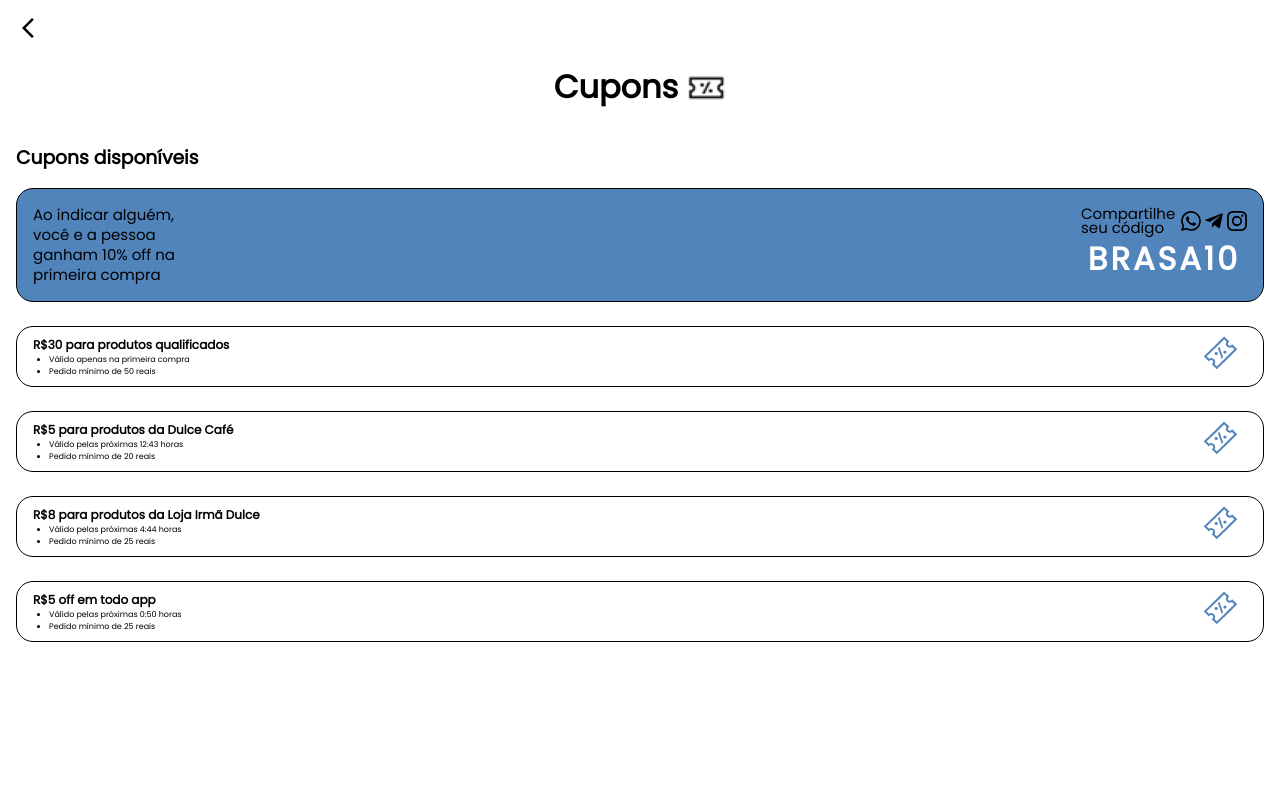
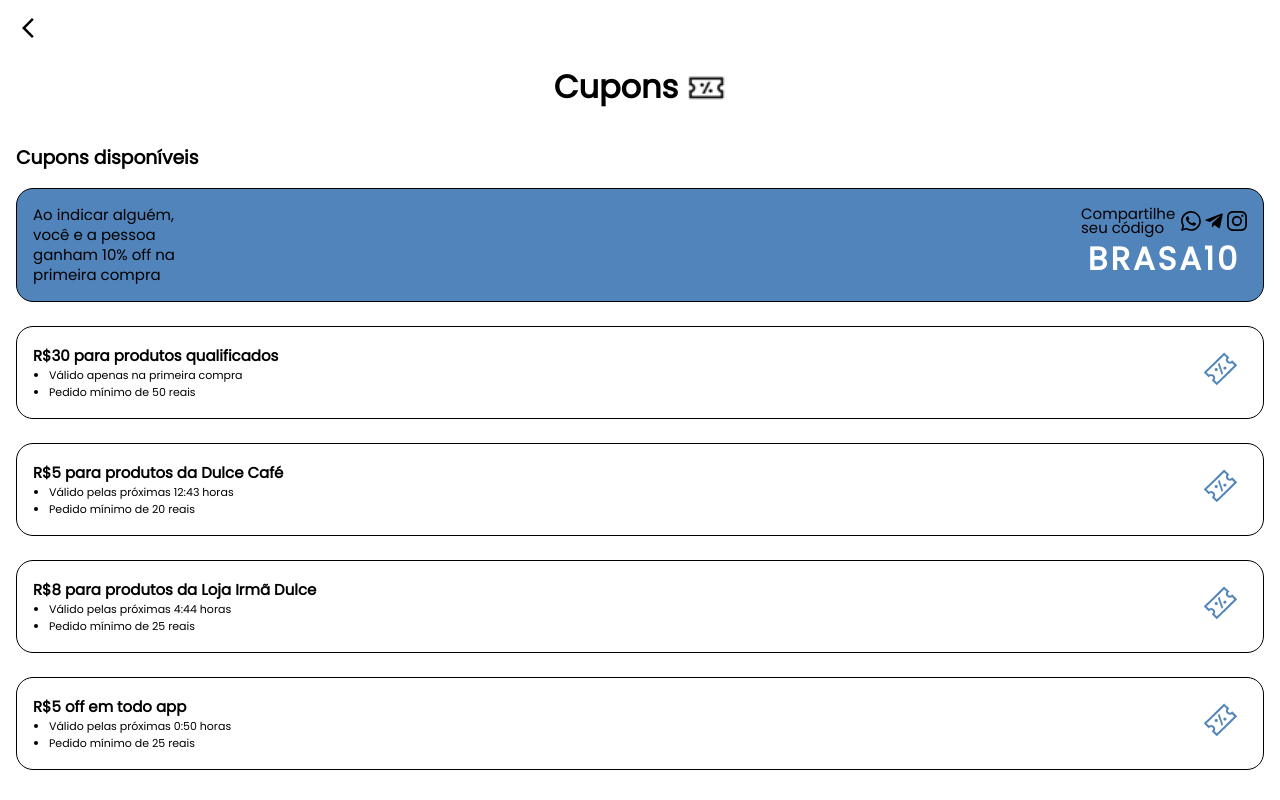
Before and after one commit to deivomaciel/OSID, a React (Create React App) app: page /coupon in a window 1280 px wide. Built offline with nearby package versions, Linux system fonts and the light colour scheme.

Commit message:
Fix: Aumento nas fontas dos cupons

```diff
--- a/src/Components/Coupon/styles.css
+++ b/src/Components/Coupon/styles.css
@@ -98,7 +98,7 @@ a {
 
 .coupon {
     width: 100%;
-    padding: 0 16px 0 16px;
+    padding: 16px;
     display: flex;
     align-items: center;
     justify-content: space-between;
@@ -108,10 +108,10 @@ a {
 }
 
 .coupon-info h3 {
-    font-size: 12px;
+    font-size: 15px;
 }
 
 .coupon-info ul {
     margin-left: 16px;
-    font-size: 8px;
+    font-size: 11px;
 }
```
